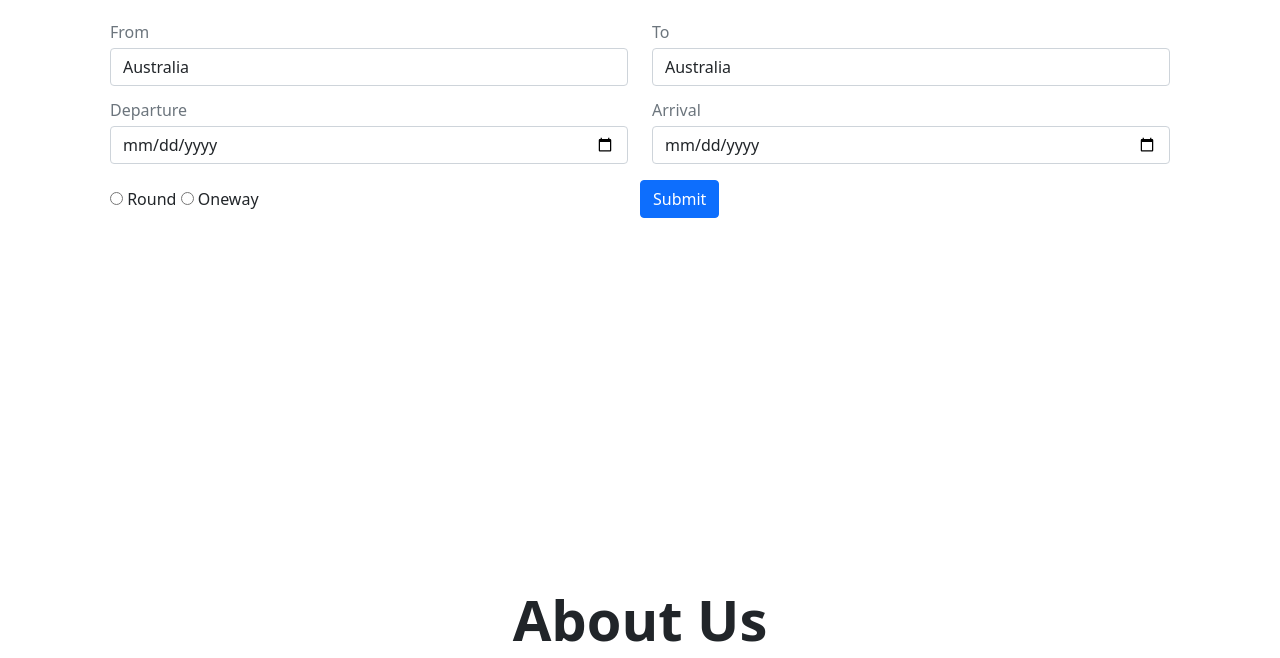
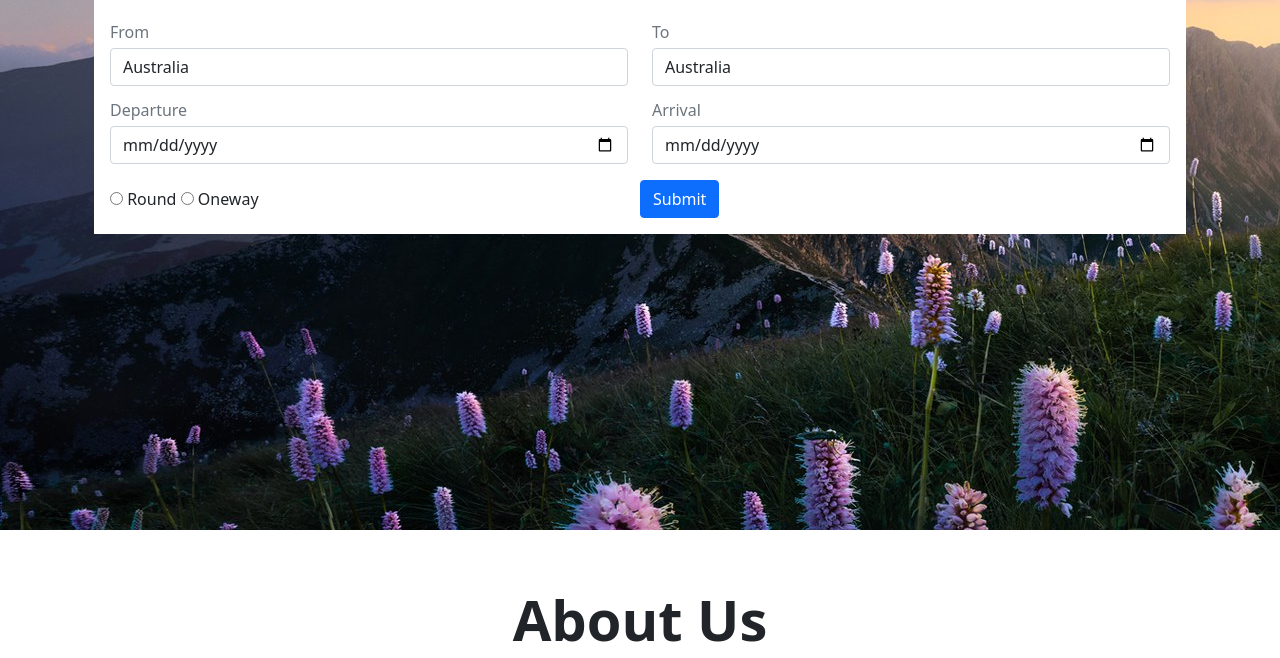
Before and after one commit to Karina-V/test_npm, a plain HTML site: page index.html in a window 1280 px wide. Shown: the part 338-996 px from the top of the page. Drawn offline with nearby package versions, Linux system fonts and the light colour scheme.

Commit message:
added .bj-img

```diff
--- a/css/style.scss
+++ b/css/style.scss
@@ -11,7 +11,7 @@ html, body {
 }
 
 .bg-img1 {
-    background-image: url(./img/bg_img1.jpeg);
+    background-image: url(../img/bg_img1.jpeg);
     background-attachment: fixed;
 }
 .container-wid {
```
Also changed, not shown: css/style.css, 1 other file.
